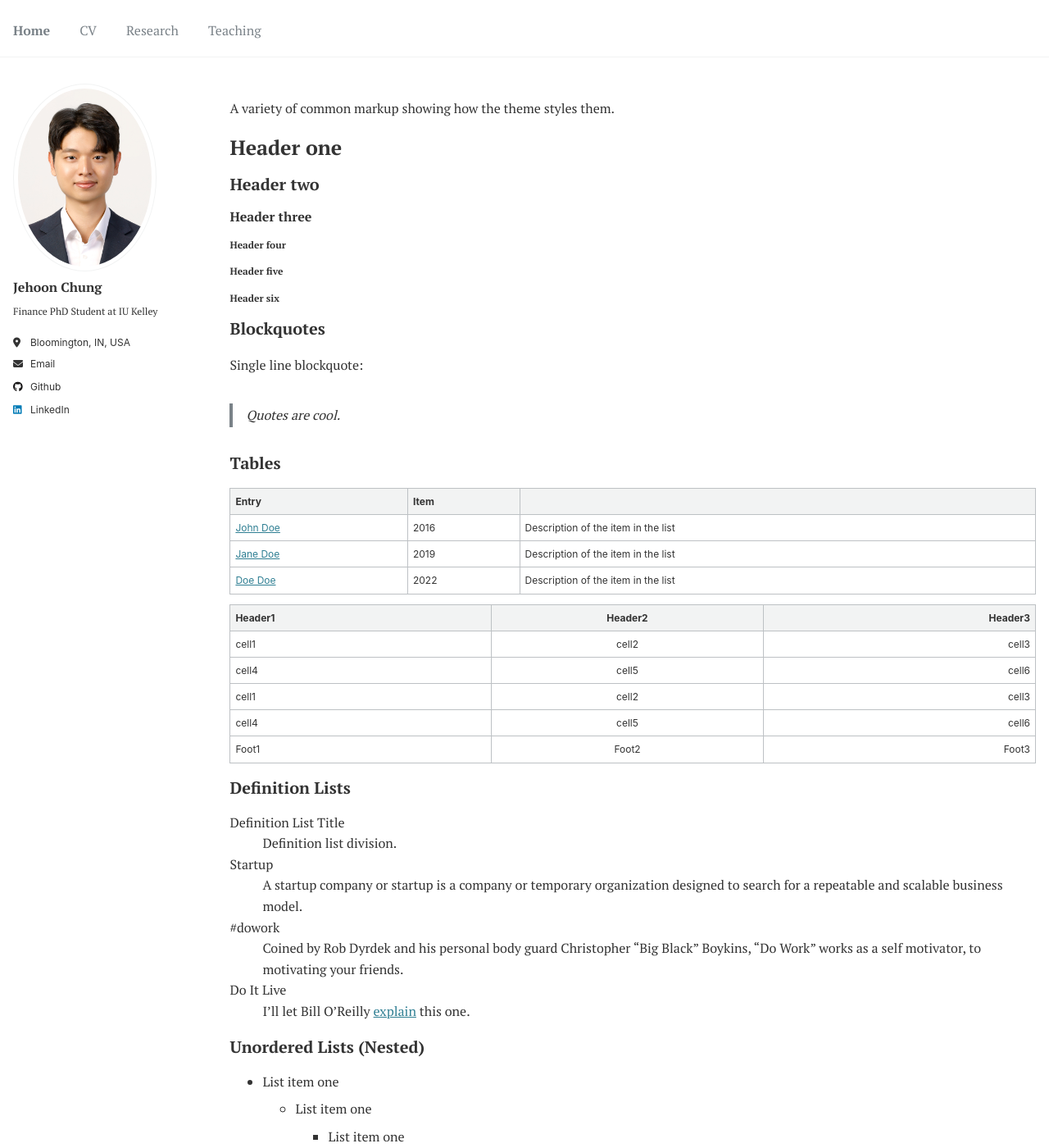
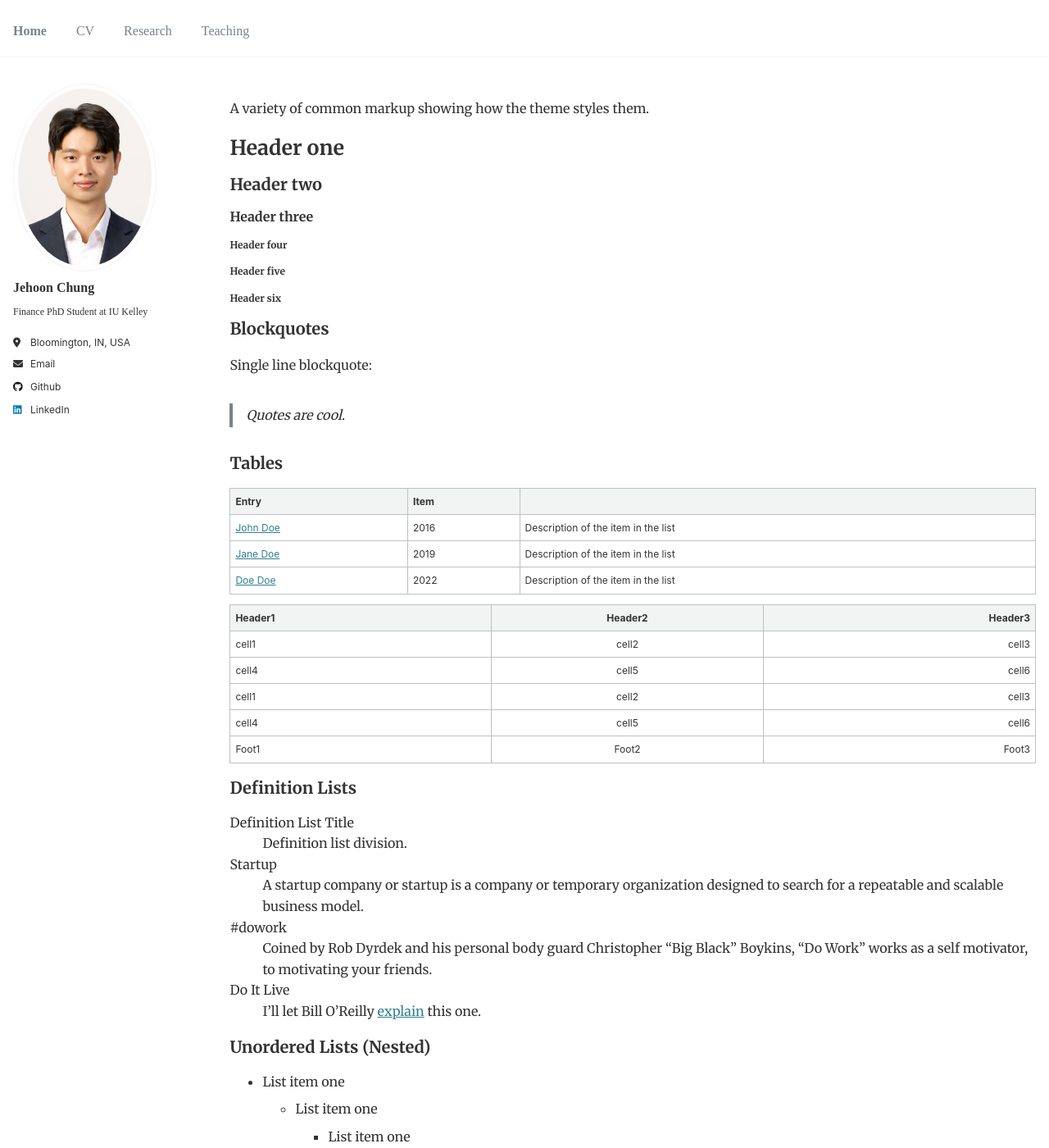
Before and after one commit to JehoonChung/jehoonchung.github.io, a Jekyll site: the page built from _pages/archive-layout-with-content.md, in a window 1280 px wide and 1400 px high. Shown: the whole window at 82% size. Built offline with Jekyll 4.4.1, drawn with Linux system fonts in a browser that asks for light colours.

Commit message:
Update main.scss

```diff
--- a/assets/css/main.scss
+++ b/assets/css/main.scss
@@ -39,25 +39,25 @@
 @import "vendor/font-awesome/brands";
 @import "vendor/magnific-popup/magnific-popup";
 @import "print";
-@import url('https://fonts.googleapis.com/css2?family=PT+Serif:wght@400;700&display=swap');
+@import url('https://fonts.googleapis.com/css2?family=Merriweather:wght@400;700&display=swap');
 @import "custom";
 
 /* Apply PT Serif globally */
 body {
-    font-family: 'PT Serif', serif;
+    font-family: 'Merriweather', serif;
     font-size: 16px;
     line-height: 1.6;
     color: #333; /* Adjust this color to your preference */
 }
 
 h1, h2, h3, h4, h5, h6 {
-    font-family: 'PT Serif', serif;
+    font-family: 'Merriweather', serif;
     font-weight: 700; /* Use bold for headings */
     margin: 1rem 0;
 }
 
 p {
-    font-family: 'PT Serif', serif;
+    font-family: 'Merriweather', serif;
     font-size: 16px;
     line-height: 1.8;
     margin-bottom: 1rem;
```
